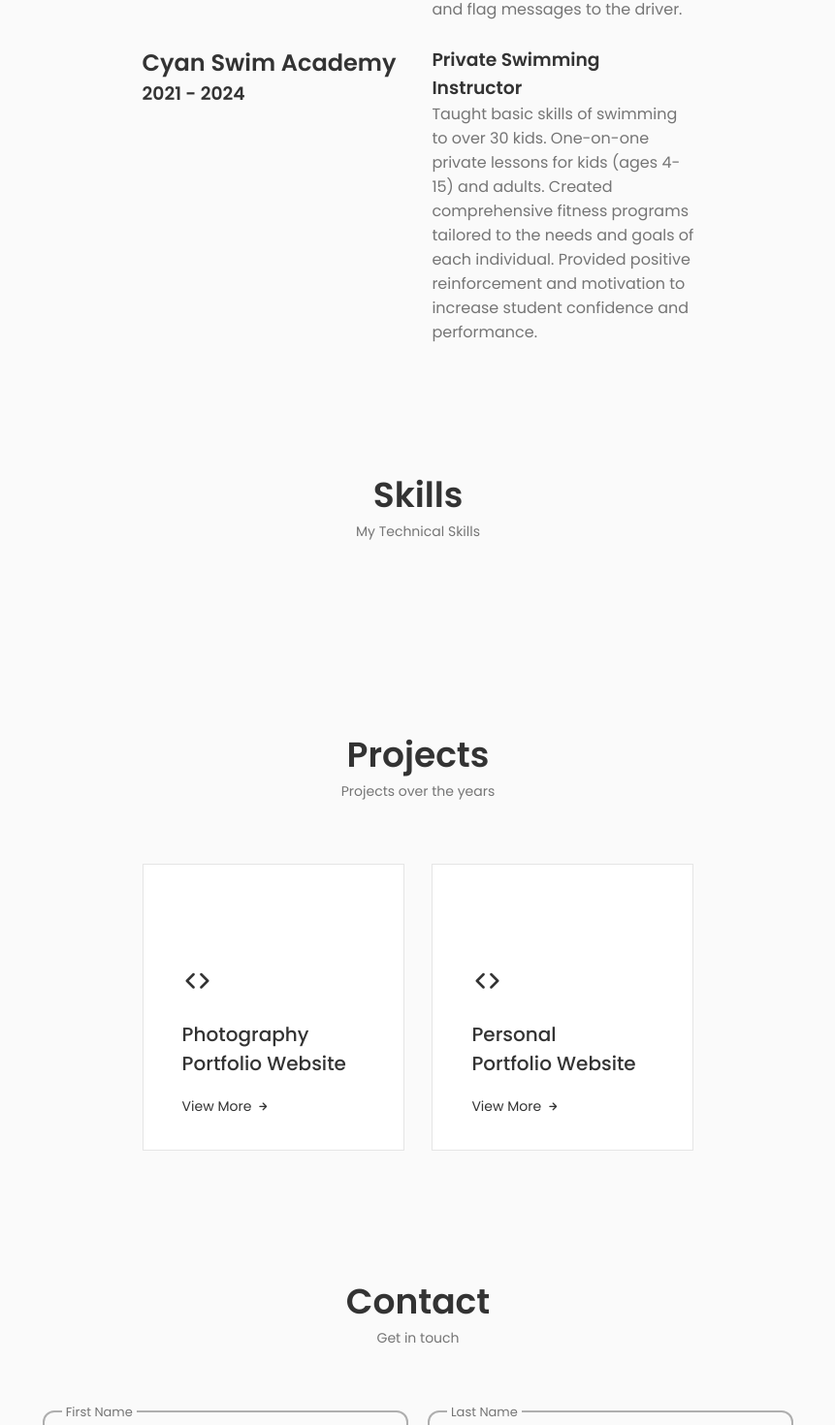
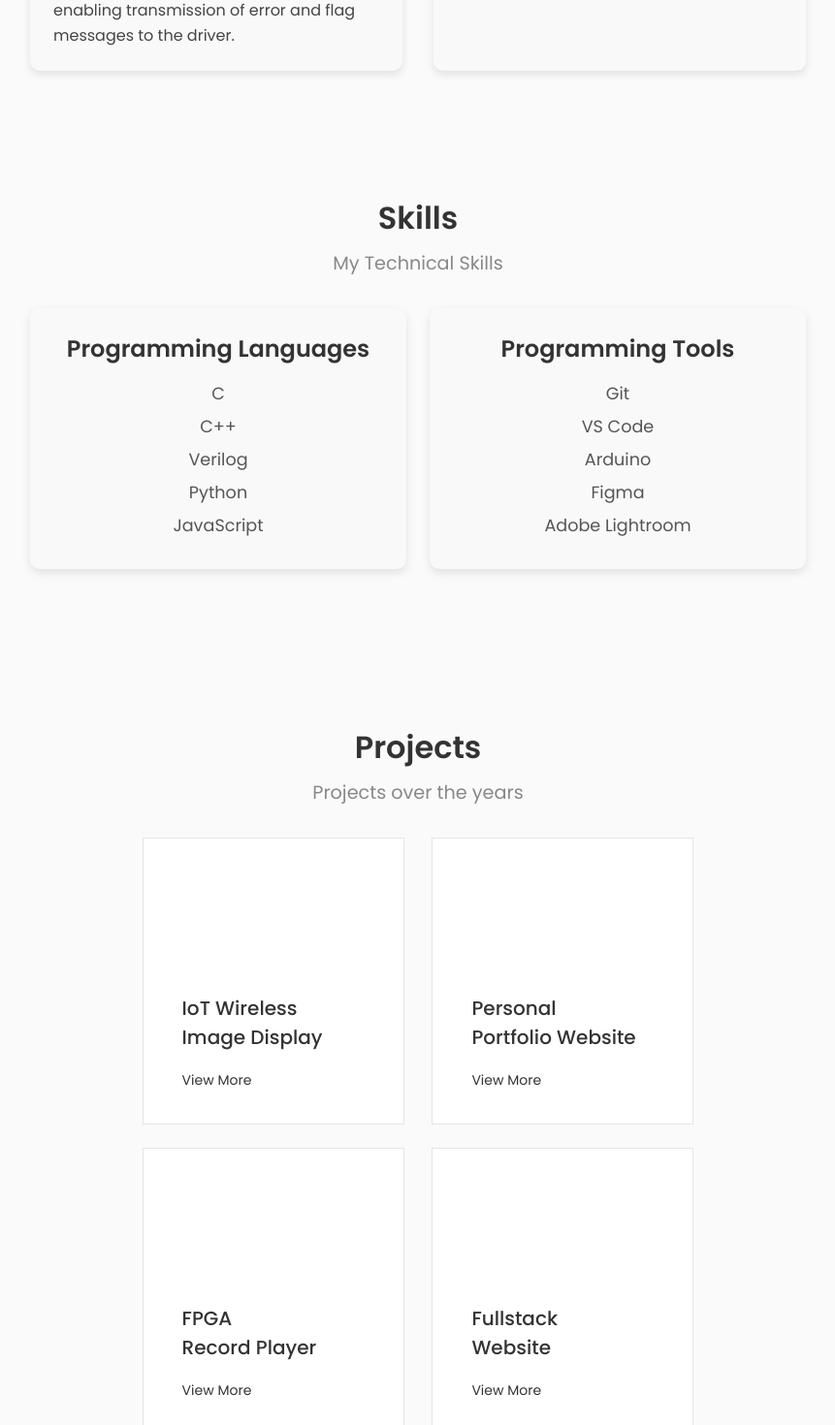
Before and after one commit to kohkikita/personal-portfolio-website, a React (Create React App) app: page / in a window 1280 px wide. Shown: the part 1160-2630 px from the top of the page at 97% size, without its empty margins (209-1070 px from the left). Built offline with nearby package versions, Linux system fonts and the light colour scheme.

Commit message:
updated skills and projects

```diff
--- a/src/components/experience/Experience.jsx
+++ b/src/components/experience/Experience.jsx
@@ -7,6 +7,7 @@ const Experience = () => {
         <span className="section__subtitle">My Journey</span>
 
         <div className="experience__container container grid">
+          <div className="experience__content">
             <div className="company__year">
               <h2 className="experience__company">Aztec Electric Racing</h2>
               <h3 className="experience__year">2024 - Present</h3>
@@ -23,9 +24,7 @@ const Experience = () => {
             </div>
           </div>
 
-        <br />
-
-        <div className="experience__container container grid">
+          <div className="experience__content">
             <div className="company__year">
                   <h2 className="experience__company">Cyan Swim Academy</h2>
                   <h3 className="experience__year">2021 - 2024</h3>
@@ -41,8 +40,7 @@ const Experience = () => {
                 </p>
             </div>
           </div>
-
-
+        </div>
     </section>
   )
 }
--- a/src/components/experience/experience.css
+++ b/src/components/experience/experience.css
@@ -1,20 +1,83 @@
-.experience__container {
-  grid-template-columns: repeat(2, 270px);
-  justify-content: center;
-  column-gap: 1.8rem;
+.experience {
+  padding: 4rem 0;
 }
 
+.section__title {
+  text-align: center;
+  font-size: 2rem;
+  margin-bottom: 0.5rem;
+}
 
+.section__subtitle {
+  text-align: center;
+  font-size: 1.2rem;
+  color: #888;
+  margin-bottom: 2rem;
+}
 
-  /*===== BREAKPOINTS =====*/
+.experience__container {
+  display: grid;
+  grid-template-columns: 1fr;
+  gap: 2rem;
+  max-width: 800px;
+  margin: 0 auto;
+}
 
-  /* For larger Devices */
-  @media screen and (max-width: 992px) {
+.experience__content {
+  background: #f9f9f9;
+  padding: 1.5rem;
+  border-radius: 10px;
+  box-shadow: 0px 4px 8px rgba(0, 0, 0, 0.1);
+  transition: transform 0.3s ease-in-out;
+}
+
+.experience__content:hover {
+  transform: translateY(-5px);
+}
+
+.company__year {
+  display: flex;
+  justify-content: space-between;
+  align-items: center;
+  font-weight: bold;
+  margin-bottom: 0.5rem;
+}
+
+.experience__company {
+  font-size: 1.3rem;
+  color: #333;
+}
+
+.experience__year {
+  font-size: 1.1rem;
+  color: #666;
+}
+
+.title__description {
+  margin-top: 0.5rem;
+}
+
+.experience__title {
+  font-size: 1.2rem;
+  font-weight: bold;
+  margin-bottom: 0.5rem;
+}
+
+.experience__description {
+  font-size: 1rem;
+  color: #444;
+  line-height: 1.6;
+}
+
+/* Responsive Design */
+@media (min-width: 768px) {
+  .experience__container {
+    grid-template-columns: 1fr 1fr;
   }
+}
 
-  /* For medium devices */
-  @media screen and (max-width: 768px) {
+@media (max-width: 768px) {
+  .experience__container {
+    grid-template-columns: 1fr;
   }
-
-  /* For small devices */
-  @media screen and (max-width: 350px) {}
+}
--- a/src/components/projects/Projects.jsx
+++ b/src/components/projects/Projects.jsx
@@ -1,23 +1,27 @@
-import React, {useState} from 'react';
+import React, { useState } from 'react';
 import './projects.css';
 
 const Projects = () => {
-    const [toggleState, setToggleState] = useState(0);
+    const [modalStates, setModalStates] = useState({});
 
     const toggleTab = (index) => {
-      setToggleState(index);
-    }
+      setModalStates((prev) => ({
+        ...prev,
+        [index]: !prev[index], // Toggle specific modal
+      }));
+    };
 
     return (
         <section className="projects section" id='projects'>
-        <h2 className="section__title" id='projects'>Projects</h2>
+            <h2 className="section__title">Projects</h2>
             <span className="section__subtitle">Projects over the years</span>
 
             <div className="projects__container container grid">
+                {/* Project 1 */}
                 <div className="projects__content">
                     <div>
                         <i className="uil uil-arrow projects__icon"></i>
-              <h3 className="projects__title">Photography <br /> Portfolio Website</h3>
+                        <h3 className="projects__title">IoT Wireless <br /> Image Display</h3>
                     </div>
 
                     <span className="projects__button" onClick={() => toggleTab(1)}>
@@ -25,31 +29,30 @@ const Projects = () => {
                         <i className="uil uil-arrow-right projects__button-icon"></i>
                     </span>
 
-            <div className={toggleState === 1 ? "projects__modal active-modal" : "projects__modal"}>
+                    <div className={modalStates[1] ? "projects__modal active-modal" : "projects__modal"}>
                         <div className="projects__modal-content">
-                <i onClick={() => toggleTab(0)} className="uil uil-times projects__modal-close"></i>
+                            <i onClick={() => toggleTab(1)} className="uil uil-times projects__modal-close"></i>
 
-                <img src="" alt="" className="projects__modal-image" />
-                <h3 className="projects__modal-title">Photography Portfolio</h3>
-                <p className="projects__modal-description">
-                  Aug 2024 - Present
-                </p>
-                <p>hello</p>
-                <a href="https://github.com/kohkikita/personal-portfolio-website" className="projects__modal-link">View Github</a>
-
+                            <h3 className="projects__modal-title">IoT Wireless Image Display System</h3>
+                            <p className="projects__modal-description">June 2024 - August 2024</p>
 
                             <ul className="projects__modal-services grid">
                                 <li className="projects__modal-service">
                                     <i className="uil uil-check-circle projects__modal-icon"></i>
                                     <p className="projects__modal-info">
-                    Created detailed mockups using Figma and hand-drawings to bring the client's vision to life.
+                                        Tools: ESP32, Arduino, C++
                                     </p>
                                 </li>
-
                                 <li className="projects__modal-service">
                                     <i className="uil uil-check-circle projects__modal-icon"></i>
                                     <p className="projects__modal-info">
-                    Developed a dynamic photography business website using React to create a platform that improved user engagement.
+                                        Developed an IoT image display system using ESP32 with an LCD screen utilizing the SPI interface
+                                    </p>
+                                </li>
+                                <li className="projects__modal-service">
+                                    <i className="uil uil-check-circle projects__modal-icon"></i>
+                                    <p className="projects__modal-info">
+                                      Integrated Adafruit libraries for efficient graphics rendering on the LCD
                                     </p>
                                 </li>
                             </ul>
@@ -57,64 +60,107 @@ const Projects = () => {
                     </div>
                 </div>
 
+                {/* Project 2 */}
                 <div className="projects__content">
                     <div>
                         <i className="uil uil-arrow projects__icon"></i>
                         <h3 className="projects__title">Personal <br /> Portfolio Website</h3>
                     </div>
 
-            <span className="projects__button" onClick={() => toggleTab(1)}>
+                    <span className="projects__button" onClick={() => toggleTab(2)}>
                         View More
                         <i className="uil uil-arrow-right projects__button-icon"></i>
                     </span>
 
-            <div className={toggleState === 1 ? "projects__modal active-modal" : "projects__modal"}>
+                    <div className={modalStates[2] ? "projects__modal active-modal" : "projects__modal"}>
                         <div className="projects__modal-content">
-                <i onClick={() => toggleTab(0)} className="uil uil-times projects__modal-close"></i>
+                            <i onClick={() => toggleTab(2)} className="uil uil-times projects__modal-close"></i>
 
-                <img src="" alt="" className="projects__modal-image" />
                             <h3 className="projects__modal-title">Personal Portfolio</h3>
-                <p className="projects__modal-description">
-                  July 2024 - Present
-                </p>
+                            <p className="projects__modal-description">July 2024 - Present</p>
 
                             <ul className="projects__modal-services grid">
                                 <li className="projects__modal-service">
                                     <i className="uil uil-check-circle projects__modal-icon"></i>
                                     <p className="projects__modal-info">
-                      Created dynamic and interactive web application with React Framework.
+                                        Created a dynamic and interactive web application with React.
                                     </p>
                                 </li>
-
                                 <li className="projects__modal-service">
                                     <i className="uil uil-check-circle projects__modal-icon"></i>
                                     <p className="projects__modal-info">
-                      Implemented seamless user experience across various devices with responsive design principles.
+                                        Implemented responsive design principles.
                                     </p>
                                 </li>
+                            </ul>
+                        </div>
+                    </div>
+                </div>
 
+                {/* Project 3 */}
+                <div className="projects__content">
+                    <div>
+                        <i className="uil uil-arrow projects__icon"></i>
+                        <h3 className="projects__title">FPGA <br /> Record Player</h3>
+                    </div>
+
+                    <span className="projects__button" onClick={() => toggleTab(3)}>
+                        View More
+                        <i className="uil uil-arrow-right projects__button-icon"></i>
+                    </span>
+
+                    <div className={modalStates[3] ? "projects__modal active-modal" : "projects__modal"}>
+                        <div className="projects__modal-content">
+                            <i onClick={() => toggleTab(3)} className="uil uil-times projects__modal-close"></i>
+
+                            <h3 className="projects__modal-title">FPGA Record Player</h3>
+                            <p className="projects__modal-description">February 2025 - Present</p>
+
+                            <ul className="projects__modal-services grid">
                                 <li className="projects__modal-service">
                                     <i className="uil uil-check-circle projects__modal-icon"></i>
                                     <p className="projects__modal-info">
-                      Achieved a clean and modern user interface with a focus on intuitive navigation and accessibility.
+                                        More information coming soon...
                                     </p>
                                 </li>
+                            </ul>
+                        </div>
+                    </div>
+                </div>
 
+                {/* Project 4 */}
+                <div className="projects__content">
+                    <div>
+                        <i className="uil uil-arrow projects__icon"></i>
+                        <h3 className="projects__title">Fullstack <br /> Website</h3>
+                    </div>
+
+                    <span className="projects__button" onClick={() => toggleTab(4)}>
+                        View More
+                        <i className="uil uil-arrow-right projects__button-icon"></i>
+                    </span>
+
+                    <div className={modalStates[4] ? "projects__modal active-modal" : "projects__modal"}>
+                        <div className="projects__modal-content">
+                            <i onClick={() => toggleTab(4)} className="uil uil-times projects__modal-close"></i>
+
+                            <h3 className="projects__modal-title">Fullstack Website</h3>
+                            <p className="projects__modal-description">February 2025 - Present</p>
+
+                            <ul className="projects__modal-services grid">
                                 <li className="projects__modal-service">
                                     <i className="uil uil-check-circle projects__modal-icon"></i>
                                     <p className="projects__modal-info">
-                      Integrated a contact form using Email.js to enable users to send messages directly from the website.
+                                        More information coming soon...
                                     </p>
                                 </li>
                             </ul>
-
                         </div>
                     </div>
                 </div>
             </div>
+        </section>
+    );
+};
 
-    </section>
-  )
-}
-
-export default Projects
+export default Projects;
--- a/src/components/skills/Skills.jsx
+++ b/src/components/skills/Skills.jsx
@@ -1,14 +1,41 @@
 import React from 'react';
 import "./skills.css";
-
 
 const Skills = () => {
   return (
     <section className="skills section" id='skills'>
-        <h2 className="section__title" id='skills'>Skills</h2>
+        <h2 className="section__title">Skills</h2>
         <span className="section__subtitle">My Technical Skills</span>
 
+        <div className="skills__container container grid">
 
+            {/* Programming Languages */}
+            <div className="skills__content">
+                <h3 className="skills__category">Programming Languages</h3>
+                <ul className="skills__list">
+                    <li className="skills__item">C</li>
+                    <li className="skills__item">C++</li>
+                    <li className="skills__item">Verilog</li>
+                    <li className="skills__item">Python</li>
+                    <li className="skills__item">JavaScript</li>
+                </ul>
+            </div>
+
+            {/* Tools */}
+            <div className="skills__content">
+                <h3 className="skills__category">Programming Tools</h3>
+                <ul className="skills__list">
+                    <li className="skills__item">Git</li>
+                    <li className="skills__item">VS Code</li>
+                    <li className="skills__item">Arduino</li>
+                    <li className="skills__item">Figma</li>
+                    <li className="skills__item">Adobe Lightroom</li>
+                </ul>
+            </div>
+
+
+
+        </div>
     </section>
   )
 }
--- a/src/components/skills/skills.css
+++ b/src/components/skills/skills.css
@@ -0,0 +1,68 @@
+.skills {
+    padding: 4rem 0;
+    text-align: center;
+  }
+
+  .section__title {
+    font-size: 2rem;
+    margin-bottom: 0.5rem;
+  }
+
+  .section__subtitle {
+    font-size: 1.2rem;
+    color: #888;
+    margin-bottom: 2rem;
+  }
+
+  /* Container Grid */
+  .skills__container {
+    display: grid;
+    grid-template-columns: repeat(auto-fit, minmax(250px, 1fr));
+    gap: 1.5rem;
+    max-width: 800px;
+    margin: 0 auto;
+  }
+
+  /* Skill Box */
+  .skills__content {
+    background: #f9f9f9;
+    padding: 1.5rem;
+    border-radius: 10px;
+    box-shadow: 0 4px 10px rgba(0, 0, 0, 0.1);
+    transition: transform 0.3s ease-in-out;
+  }
+
+  .skills__content:hover {
+    transform: translateY(-5px);
+  }
+
+  /* Category Titles */
+  .skills__category {
+    font-size: 1.5rem;
+    margin-bottom: 1rem;
+    color: #333;
+  }
+
+  /* Skill List */
+  .skills__list {
+    list-style: none;
+    padding: 0;
+  }
+
+  .skills__item {
+    font-size: 1.1rem;
+    margin-bottom: 0.5rem;
+    color: #555;
+    transition: color 0.3s;
+  }
+
+  .skills__item:hover {
+    color: #007bff;
+  }
+
+  /* Responsive Design */
+  @media (max-width: 600px) {
+    .skills__container {
+      grid-template-columns: 1fr;
+    }
+  }
```
Also changed, not shown: 1 other file (tests, documents, lock files or other folders). Lines whose indentation alone changed are shown as unchanged.
